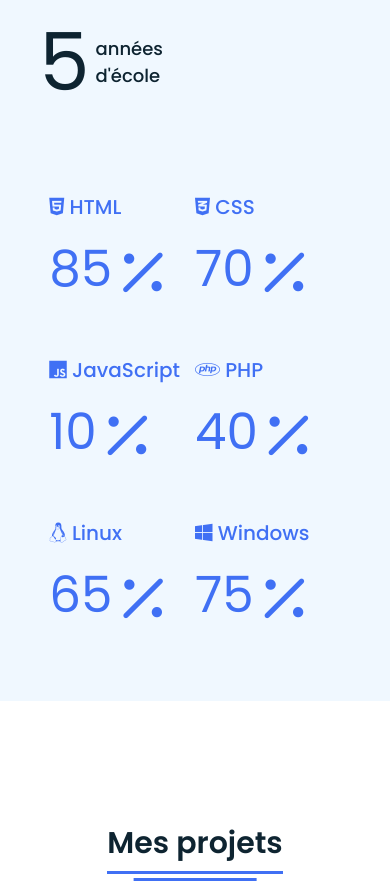
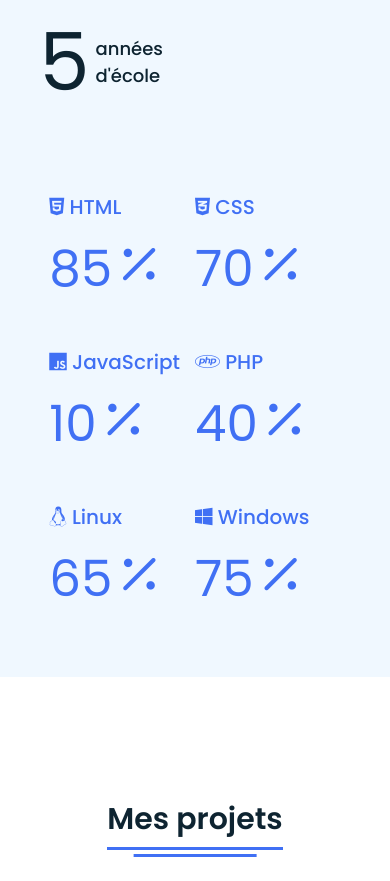
Before and after one commit to MrCoolBay/Portfolio, a PHP site: page / in a window 390 px wide. Shown: the part 2464-3345 px from the top of the page. Run offline with PHP 8.4, Linux system fonts and the light colour scheme; some libraries are stand-ins or nearby versions.

Commit message:
Maj Responsive

```diff
--- a/assets/css/style.css
+++ b/assets/css/style.css
@@ -418,4 +418,8 @@ footer .text span a:hover {
     font-size: 50px;
     color: #4070f4;
   }
+  .skills-details .boxes .perc {
+    font-size: 45px;
+    color: #4070f4;
+  }
 }
```
